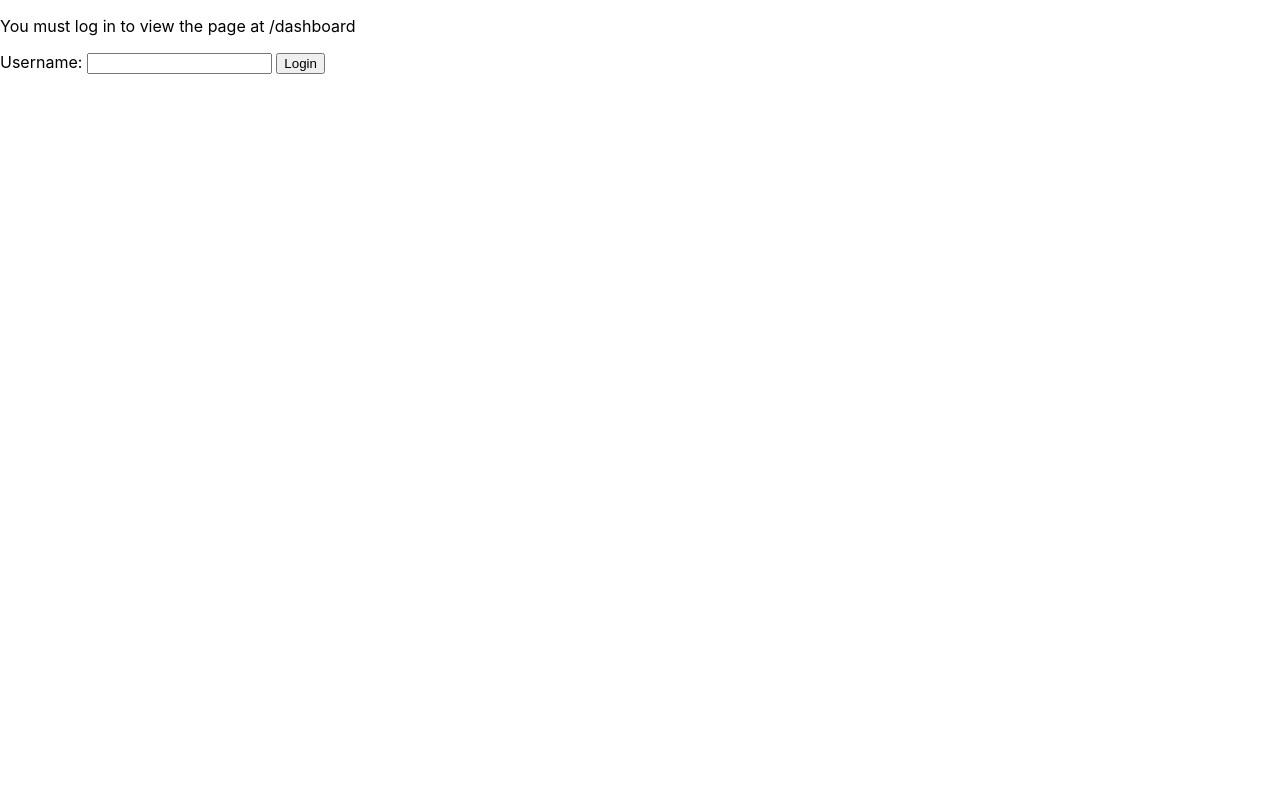
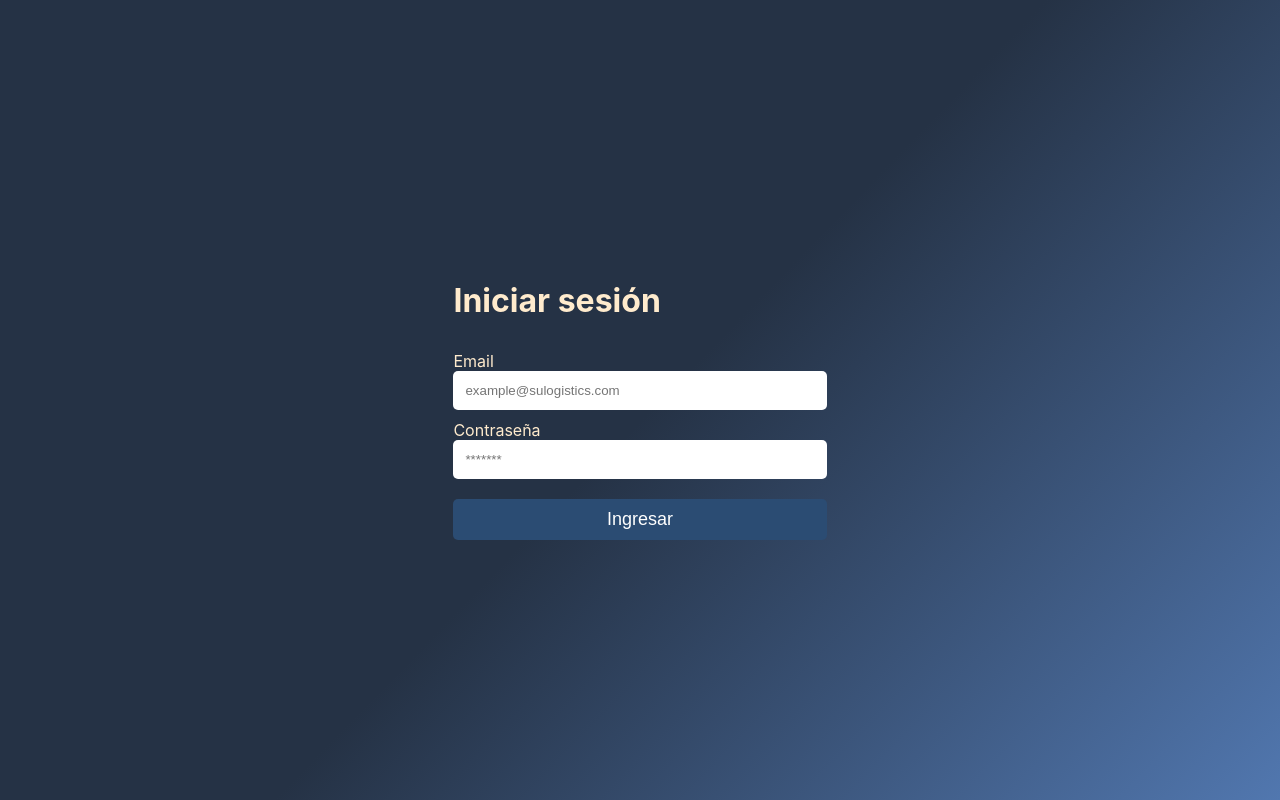
Before and after one commit to CamiloArias47/sulogistics, a React (Create React App) app in the folder frontend/: page / in a window 1280 px wide. Built offline with nearby package versions, Linux system fonts and the light colour scheme; no server answers.

Commit message:
login page  🚪🔑

```diff
--- a/frontend/public/index.html
+++ b/frontend/public/index.html
@@ -24,7 +24,7 @@
       work correctly both with client-side routing and a non-root public URL.
       Learn how to configure a non-root public URL by running `npm run build`.
     -->
-    <title>React App</title>
+    <title>SU-logistcs</title>
   </head>
   <body>
     <noscript>You need to enable JavaScript to run this app.</noscript>
--- a/frontend/src/App.css
+++ b/frontend/src/App.css
@@ -1,38 +1,85 @@
-.App {
-  text-align: center;
+:root{
+  --white: #fff;
+  --primary:#253245;
+  --secondary: #2b4c73;
+  --green:#98ca3f;
+  --error:#d12d2d;
+  --sm: 14px;
+  --md: 16px;
+  --lg: 18px
 }
 
-.App-logo {
-  height: 40vmin;
-  pointer-events: none;
+body{
+  background: rgb(37,50,69);
+  background: linear-gradient(134deg, var(--primary) 51%, rgba(81,119,175,1) 100%);
+  color: blanchedalmond;
+  padding: 0 18px;
 }
 
-@media (prefers-reduced-motion: no-preference) {
-  .App-logo {
-    animation: App-logo-spin infinite 20s linear;
+
+.login{
+  width: 100%;
+  height: 100vh;
+  display: grid;
+  place-items: center;
+}
+.form{
+  display: flex;
+  flex-direction: column;
+  width: 100%;
+}
+
+.form__input{
+  border-radius: 5px;
+  border: none;
+  padding: 10px;
+  border: 2px solid transparent;
+}
+
+.form__input:focus-visible{
+  outline: none;
+  border: 2px solid var(--green);
+}
+
+.form__label{
+  margin-top: 10px;
+}
+
+.form__button{
+  margin-top: 20px;
+  background-color: var(--secondary);
+  padding: 10px;
+  border: none;
+  border-radius: 5px;
+  color: var(--white);
+  font-size: var(--lg);
+  transition: background-color .3s ease;
+}
+
+.form__button:hover{
+  background-color: var(--green);
+  box-shadow: 0 2px 13px 0 rgb(152 202 63 / 50%);
+  cursor: pointer;
+}
+
+.error{
+  padding: 8px;
+  background-color: var(--error);
+  border-radius: 5px;
+  margin-top: 8px;
+  text-align: center;
+  font-size: var(--md);
+}
+
+@media (min-width: 768px){
+  .login{
+    width: 60%;
+    margin: 0 auto;
   }
 }
 
-.App-header {
-  background-color: #282c34;
-  min-height: 100vh;
-  display: flex;
-  flex-direction: column;
-  align-items: center;
-  justify-content: center;
-  font-size: calc(10px + 2vmin);
-  color: white;
-}
-
-.App-link {
-  color: #61dafb;
-}
-
-@keyframes App-logo-spin {
-  from {
-    transform: rotate(0deg);
-  }
-  to {
-    transform: rotate(360deg);
+@media (min-width: 1024px){
+  .login{
+    width: 30%;
   }
 }
--- a/frontend/src/context/authcontext.js
+++ b/frontend/src/context/authcontext.js
@@ -4,13 +4,41 @@ import { fakeAuthProvider } from "../auth";
 let AuthContext = React.createContext(null);
 
 export default function AuthProvider({ children }) {
-  let [user, setUser] = React.useState(null);
 
-  let signin = (newUser, callback) => {
-    return fakeAuthProvider.signin(() => {
-      setUser(newUser);
-      callback();
-    });
+  const api = process.env.REACT_APP_API_URL || 'localhost:8000'
+  const loginRoute = `${api}/login`
+
+  let localUser = null
+  if( localStorage.getItem('token') ){
+    localUser = JSON.parse( localStorage.getItem('user') )
+  }
+
+  let [user, setUser] = React.useState(localUser);
+
+  let signin = ({password, username}) => {
+
+    const options = {
+      method:'POST',
+      headers: {
+        'Content-Type': 'application/json'
+      },
+      body : JSON.stringify({username,password})
+  }
+
+    return fetch(loginRoute,options)
+            .then( data => data.json() )
+            .then( data => {
+                if(data.msg) throw new Error(data.msg)
+                return data
+            })
+            .then( data => {
+                localStorage.setItem('token',data.token)
+                localStorage.setItem('user', JSON.stringify(data.user) )
+                return data
+            })
+            .then( data => {
+              setUser(data.user)
+            })
   };
 
   let signout = (callback) => {
--- /dev/null
+++ b/frontend/src/icons/index.js
@@ -0,0 +1 @@
+export { default as Spinner } from './spinner'
--- a/frontend/src/pages/login.js
+++ b/frontend/src/pages/login.js
@@ -1,9 +1,8 @@
-import { useEffect } from "react";
-import {
-    useNavigate,
-    useLocation,
-} from "react-router-dom";
+import { useEffect, useState } from "react";
+import { useNavigate, useLocation } from "react-router-dom";
 import {useAuth} from '../context/authcontext'
+import { Spinner } from "../icons/index";
+
 
 export default function Login(){
     let navigate = useNavigate();
@@ -12,40 +11,81 @@ export default function Login(){
 
     let from = location.state?.from?.pathname || "/dashboard";
 
+    const [mail, setMail] = useState('')
+    const [password, setPassword] = useState('')
+    const [loading, setLoading] = useState(false)
+    const [error, setError] = useState(false)
+    const [errorMsg, setErrorMsg] = useState('')
+
     useEffect( () => {
         if(auth.user)
             navigate('/dashboard')
-    },[])
+    },[auth])
 
-    function handleSubmit(event) {
+    const handleSubmit = event => {
         event.preventDefault()
+        setLoading(true)
 
-        let formData = new FormData(event.currentTarget)
-        let username = formData.get("username")
+        auth.signin({username: mail,password})
+                .then( () => { setLoading(false) })
+                .catch(err => {
+                    setError(true)
+                    setErrorMsg(err.message)
+                    setLoading(false)
+                })
+    }
 
-        auth.signin(username, () => {
-        // Send them back to the page they tried to visit when they were
-        // redirected to the login page. Use { replace: true } so we don't create
-        // another entry in the history stack for the login page.  This means that
-        // when they get to the protected page and click the back button, they
-        // won't end up back on the login page, which is also really nice for the
-        // user experience.
-        navigate(from, { replace: true });
-        });
+    const handlerChange = event => {
+        const {value, name} = event.target
+        if(name === 'mail') setMail(value)
+        if(name === 'password') setPassword(value)
+        if(error) setError(false)
     }
-    console.log(auth.user)
 
 
     return (
-        <div>
-        <p>You must log in to view the page at {from}</p>
+        <div className="login">
+            <form onSubmit={handleSubmit} className="form">
+                <h1>Iniciar sesión</h1>
 
-        <form onSubmit={handleSubmit}>
-            <label>
-            Username: <input name="username" type="text" />
-            </label>{" "}
-            <button type="submit">Login</button>
-        </form>
+                <label htmlFor="mail" className="form__label">Email</label>
+                <input
+                    name="mail"
+                    className="form__input"
+                    type="email"
+                    id="mail"
+                    value={mail}
+                    onChange={handlerChange}
+                    placeholder="example@sulogistics.com"
+                    required
+                />
+
+                <label htmlFor="password" className="form__label">Contraseña</label>
+                <input
+                    name="password"
+                    type="password"
+                    id="password"
+                    className="form__input"
+                    placeholder="*******"
+                    value={password}
+                    onChange={handlerChange}
+                    required
+                />
+
+                <button type="submit" className="form__button" disabled={loading}>
+                    {
+                        loading
+                            ? <Spinner width={24} height={24}/>
+                            : 'Ingresar'
+                    }
+                </button>
+
+                {
+                    error
+                        ? <div className="error">{errorMsg}</div>
+                        : ''
+                }
+            </form>
         </div>
     );
 }
```
Also changed, not shown: frontend/src/hooks/useApi.js (added, +29 -0 lines), frontend/src/icons/spinner.jsx (added, +213 -0 lines), 1 other file (tests, documents, lock files or other folders).
